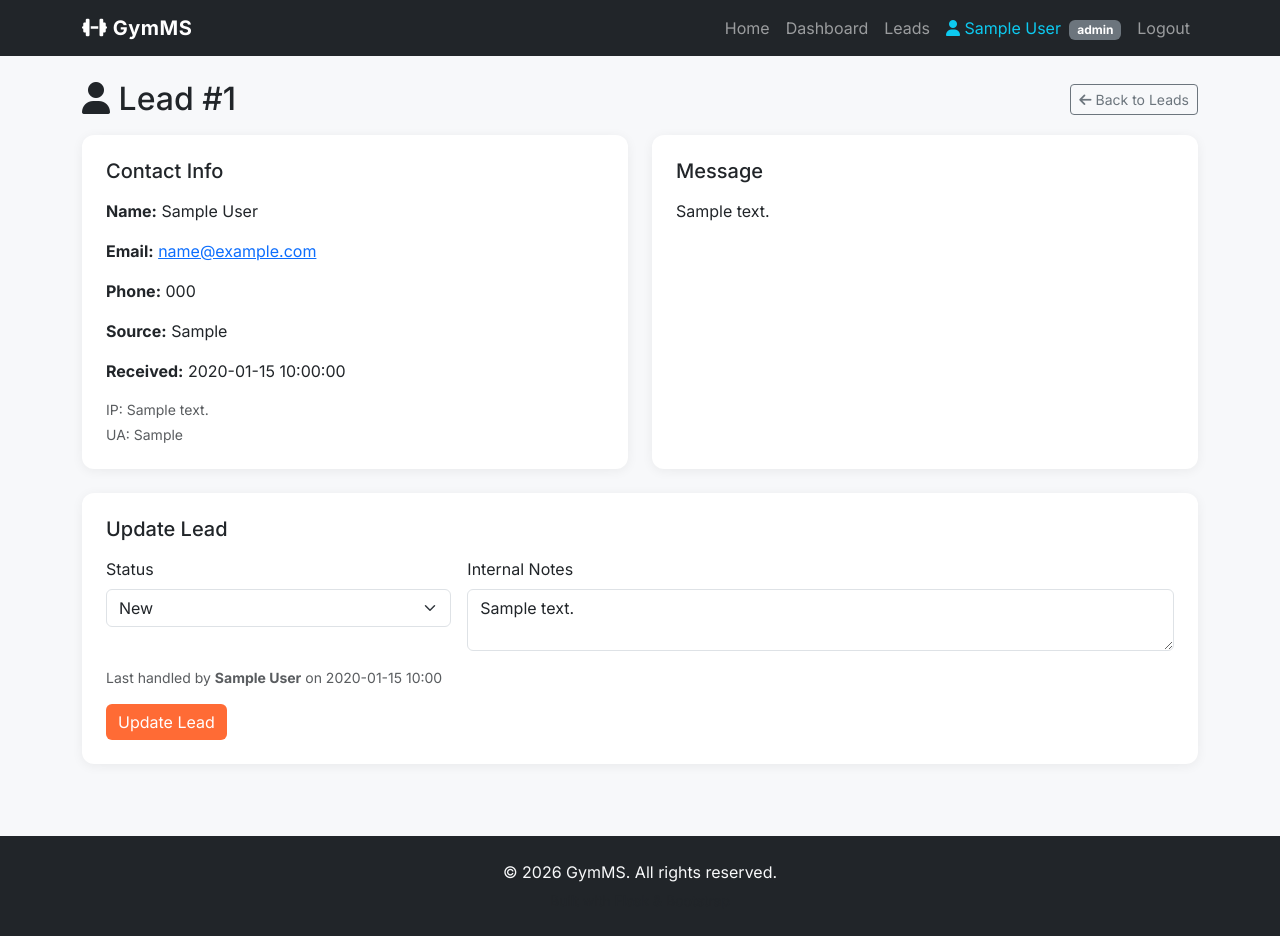
After one commit to pallavi-dhadage/gym-management-system, a Flask app: page /admin/leads/1 in a window 1280 px wide. The commit adds this page. Run offline with Flask 3, Linux system fonts and the light colour scheme; a user stored in the database is signed in; tables that the repository leaves empty hold one stand-in row (values such as "Sample post"); some libraries are stand-ins or nearby versions.

Commit message:
feat: add lead enquiry module with admin management

```diff
--- a/app/models/__init__.py
+++ b/app/models/__init__.py
@@ -1,3 +1,4 @@
 from app.models.user import User
+from app.models.lead import Lead
 
-__all__ = ['User']
+__all__ = ['User', 'Lead']
--- a/app/routes/admin.py
+++ b/app/routes/admin.py
@@ -1,5 +1,97 @@
-from flask import Blueprint
+from datetime import datetime
+
+from flask import (
+    Blueprint, render_template, redirect, url_for,
+    flash, request, abort, current_app
+)
+from flask_login import login_required, current_user
+from flask_wtf import FlaskForm
+from wtforms import SelectField, TextAreaField, SubmitField
+from wtforms.validators import DataRequired, Length, Optional
+
+from app import db
+from app.models.lead import Lead
+from app.utils.decorators import role_required
+from app.utils.logger import get_audit_logger
 
 admin_bp = Blueprint('admin', __name__)
+audit = get_audit_logger()
 
-# Routes added in later phases
+
+class LeadUpdateForm(FlaskForm):
+    status = SelectField(
+        'Status',
+        choices=[(s, s.title()) for s in Lead.STATUS_CHOICES],
+        validators=[DataRequired()]
+    )
+    notes = TextAreaField(
+        'Internal Notes',
+        validators=[Optional(), Length(max=2000)]
+    )
+    submit = SubmitField('Update Lead')
+
+
+@admin_bp.route('/leads')
+@login_required
+@role_required('admin')
+def leads():
+    status_filter = request.args.get('status', '').strip().lower()
+
+    q = Lead.query
+    if status_filter in Lead.STATUS_CHOICES:
+        q = q.filter_by(status=status_filter)
+
+    leads = q.order_by(Lead.created_at.desc()).limit(200).all()
+
+    counts = {
+        s: Lead.query.filter_by(status=s).count()
+        for s in Lead.STATUS_CHOICES
+    }
+    counts['all'] = Lead.query.count()
+
+    return render_template(
+        'admin/leads.html',
+        leads=leads,
+        counts=counts,
+        status_filter=status_filter,
+    )
+
+
+@admin_bp.route('/leads/<int:lead_id>', methods=['GET', 'POST'])
+@login_required
+@role_required('admin')
+def lead_detail(lead_id: int):
+    lead = db.session.get(Lead, lead_id)
+    if lead is None:
+        abort(404)
+
+    form = LeadUpdateForm(obj=lead)
+
+    if form.validate_on_submit():
+        old_status = lead.status
+        new_status = form.status.data
+
+        if new_status not in Lead.STATUS_CHOICES:
+            abort(400)
+
+        lead.status = new_status
+        lead.notes = (form.notes.data or '').strip()
+
+        if new_status != 'new' and lead.handled_by_id is None:
+            lead.handled_by_id = current_user.id
+            lead.handled_at = datetime.utcnow()
+
+        try:
+            db.session.commit()
+        except Exception:
+            db.session.rollback()
+            current_app.logger.exception('LEAD_UPDATE_FAILED lead_id=%s', lead.id)
+            flash('Could not update lead.', 'danger')
+            return render_template('admin/lead_detail.html', lead=lead, form=form), 500
+
+        audit.info('LEAD_UPDATED lead_id=%s old=%s new=%s by=%s',
+                   lead.id, old_status, new_status, current_user.email)
+        flash('Lead updated.', 'success')
+        return redirect(url_for('admin.lead_detail', lead_id=lead.id))
+
+    return render_template('admin/lead_detail.html', lead=lead, form=form)
--- /dev/null
+++ b/app/templates/admin/lead_detail.html
@@ -0,0 +1,67 @@
+{% extends "base.html" %}
+{% block title %}Lead #{{ lead.id }} - Admin{% endblock %}
+{% block content %}
+<div class="container py-4">
+  <div class="d-flex justify-content-between align-items-center mb-3">
+    <h2 class="mb-0"><i class="fas fa-user"></i> Lead #{{ lead.id }}</h2>
+    <a href="{{ url_for('admin.leads') }}" class="btn btn-sm btn-outline-secondary">
+      <i class="fas fa-arrow-left"></i> Back to Leads
+    </a>
+  </div>
+
+  <div class="row g-4">
+    <div class="col-md-6">
+      <div class="card p-4 h-100">
+        <h5 class="mb-3">Contact Info</h5>
+        <p><strong>Name:</strong> {{ lead.full_name }}</p>
+        <p><strong>Email:</strong> <a href="mailto:{{ lead.email }}">{{ lead.email }}</a></p>
+        <p><strong>Phone:</strong> {{ lead.phone }}</p>
+        <p><strong>Source:</strong> {{ lead.source }}</p>
+        <p><strong>Received:</strong> {{ lead.created_at.strftime('%Y-%m-%d %H:%M:%S') }}</p>
+        {% if lead.ip_address %}<p class="text-muted small mb-1">IP: {{ lead.ip_address }}</p>{% endif %}
+        {% if lead.user_agent %}<p class="text-muted small mb-0">UA: {{ lead.user_agent }}</p>{% endif %}
+      </div>
+    </div>
+
+    <div class="col-md-6">
+      <div class="card p-4 h-100">
+        <h5 class="mb-3">Message</h5>
+        {% if lead.message %}
+          <p style="white-space: pre-wrap;">{{ lead.message }}</p>
+        {% else %}
+          <p class="text-muted fst-italic">No message provided.</p>
+        {% endif %}
+      </div>
+    </div>
+  </div>
+
+  <div class="card p-4 mt-4">
+    <h5 class="mb-3">Update Lead</h5>
+    <form method="POST" novalidate>
+      {{ form.hidden_tag() }}
+
+      <div class="row g-3">
+        <div class="col-md-4">
+          {{ form.status.label(class="form-label") }}
+          {{ form.status(class="form-select") }}
+        </div>
+        <div class="col-md-8">
+          {{ form.notes.label(class="form-label") }}
+          {{ form.notes(class="form-control", rows=2) }}
+        </div>
+      </div>
+
+      {% if lead.handled_by %}
+        <p class="text-muted small mt-3 mb-0">
+          Last handled by <strong>{{ lead.handled_by.full_name }}</strong>
+          {% if lead.handled_at %}on {{ lead.handled_at.strftime('%Y-%m-%d %H:%M') }}{% endif %}
+        </p>
+      {% endif %}
+
+      <div class="mt-3">
+        {{ form.submit(class="btn btn-brand") }}
+      </div>
+    </form>
+  </div>
+</div>
+{% endblock %}
--- a/app/templates/components/navbar.html
+++ b/app/templates/components/navbar.html
@@ -15,8 +15,9 @@
             <a class="nav-link" href="{{ url_for('main.dashboard') }}">Dashboard</a>
           </li>
           {% if current_user.role == 'admin' %}
-            <li class="nav-item"><a class="nav-link" href="#">Leads</a></li>
-            <li class="nav-item"><a class="nav-link" href="#">Payments</a></li>
+            <li class="nav-item">
+              <a class="nav-link" href="{{ url_for('admin.leads') }}">Leads</a>
+            </li>
           {% endif %}
           <li class="nav-item">
             <span class="nav-link text-info">
```
Also changed, not shown: app/models/lead.py (added, +40 -0 lines), app/routes/main.py (+77 -5 lines), app/templates/admin/leads.html (added, +66 -0 lines), app/templates/index.html (+57 -2 lines), test_leads.py (added, +152 -0 lines), tests/test_leads.py (added, +148 -0 lines).
